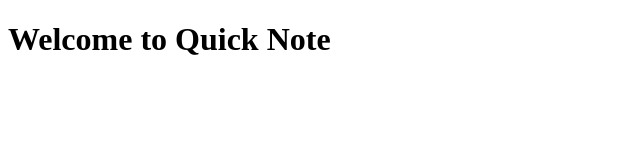
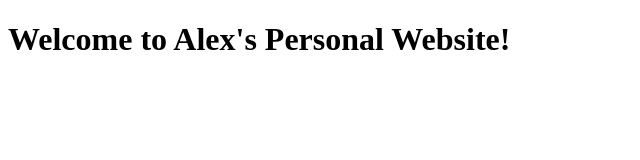
Before and after one commit to adelfranco/adelfranco.github.io, a plain HTML site: page index.html in a window 1280 px wide. Shown: the whole page, without its empty margins (0-640 px from the left). Drawn offline with Linux system fonts and the light colour scheme.

Commit message:
Update index.html

```diff
--- a/index.html
+++ b/index.html
@@ -1,9 +1,9 @@
 <!DOCTYPE html>
 <html>
 	<head>
-		<title>Quick Note</title>
+		<title></title>
 	<head>
 	<body>
-		<h1>Welcome to Quick Note</h1>
+		<h1>Welcome to Alex's Personal Website!</h1>
 	<body>
 </html>
```
